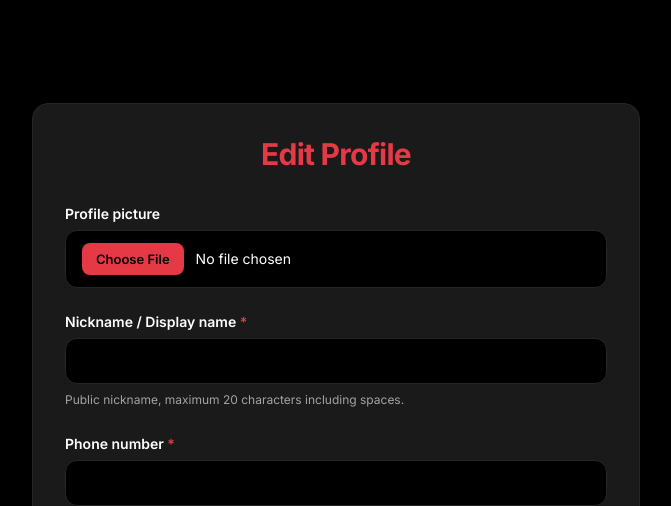
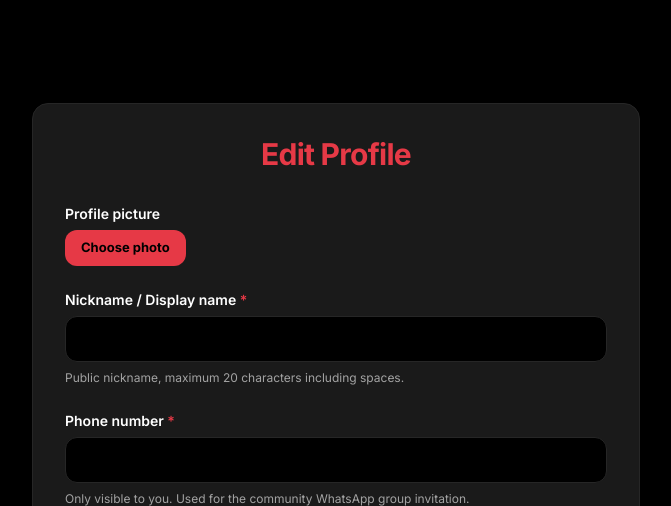
Before and after one commit to Drake-Designer/JamSession-Lab, a Django app: page /accounts/profile/edit/ in a window 1280 px wide. Shown: the part 73-579 px from the top of the page, without its empty margins (304-975 px from the left). Run offline with Django 5.2, Linux system fonts and the light colour scheme; the visitor is signed in with stand-in values (Sample User, id 1); some libraries are stand-ins or nearby versions.

Commit message:
Replace profile picture ClearableFileInput with a preview widget.
Show a circular image preview with Change photo and Remove controls instead of the raw Cloudinary Currently URL link, on both the public edit form and admin.

```diff
--- a/accounts/forms.py
+++ b/accounts/forms.py
@@ -12,6 +12,7 @@
 from .constants import County, Instrument, MusicGenre, TOWNS_BY_COUNTY
 from .models import User
 from .validators import validate_minimum_age, validate_profile_picture
+from .widgets import ProfilePictureInput
 
 # Shared Tailwind classes so every input matches the brand-dark style.
 TEXT_INPUT_CLASSES = (
@@ -302,8 +303,8 @@
             "town_city",
         )
         widgets = {
-            "profile_picture": forms.ClearableFileInput(
-                attrs={"class": TEXT_INPUT_CLASSES, "accept": "image/*,.heic,.heif"},
+            "profile_picture": ProfilePictureInput(
+                attrs={"accept": "image/*,.heic,.heif"},
             ),
             "display_name": forms.TextInput(attrs={"class": TEXT_INPUT_CLASSES}),
             "bio": forms.Textarea(attrs={"class": TEXT_INPUT_CLASSES, "rows": 5}),
--- /dev/null
+++ b/accounts/static/accounts/css/profile_picture_widget.css
@@ -0,0 +1,101 @@
+/* Profile picture ClearableFileInput — preview, Change photo, Remove */
+
+.profile-picture-widget {
+    display: flex;
+    flex-wrap: wrap;
+    align-items: center;
+    gap: 1rem 1.25rem;
+}
+
+.profile-picture-widget__current {
+    display: flex;
+    flex-direction: column;
+    align-items: center;
+    gap: 0.5rem;
+}
+
+.profile-picture-widget__preview {
+    width: 6rem;
+    height: 6rem;
+    border-radius: 9999px;
+    object-fit: cover;
+    border: 2px solid #404040;
+    background: #000000;
+}
+
+.profile-picture-widget__upload {
+    display: flex;
+    flex-direction: column;
+    gap: 0.5rem;
+}
+
+.profile-picture-widget__file-input {
+    position: absolute;
+    width: 1px;
+    height: 1px;
+    padding: 0;
+    margin: -1px;
+    overflow: hidden;
+    clip: rect(0, 0, 0, 0);
+    white-space: nowrap;
+    border: 0;
+}
+
+.profile-picture-widget__change,
+.profile-picture-widget__remove-label {
+    display: inline-flex;
+    align-items: center;
+    justify-content: center;
+    border-radius: 0.75rem;
+    padding: 0.5rem 1rem;
+    font-size: 0.8125rem;
+    font-weight: 700;
+    cursor: pointer;
+    transition: background-color 0.15s ease, border-color 0.15s ease, color 0.15s ease;
+}
+
+.profile-picture-widget__change {
+    border: none;
+    background: #e63946;
+    color: #000000;
+}
+
+.profile-picture-widget__change:hover {
+    background: #c1121f;
+}
+
+.profile-picture-widget__remove {
+    display: inline-flex;
+    margin: 0;
+    cursor: pointer;
+}
+
+.profile-picture-widget__clear-checkbox {
+    position: absolute;
+    width: 1px;
+    height: 1px;
+    padding: 0;
+    margin: -1px;
+    overflow: hidden;
+    clip: rect(0, 0, 0, 0);
+    white-space: nowrap;
+    border: 0;
+}
+
+.profile-picture-widget__remove-label {
+    border: 1px solid #404040;
+    background: transparent;
+    color: #a3a3a3;
+}
+
+.profile-picture-widget__remove:hover .profile-picture-widget__remove-label,
+.profile-picture-widget__clear-checkbox:focus-visible + .profile-picture-widget__remove-label {
+    border-color: #e63946;
+    color: #e63946;
+}
+
+.profile-picture-widget__clear-checkbox:checked + .profile-picture-widget__remove-label {
+    border-color: #e63946;
+    background: rgba(230, 57, 70, 0.15);
+    color: #e63946;
+}
--- a/accounts/templates/accounts/profile_edit.html
+++ b/accounts/templates/accounts/profile_edit.html
@@ -5,6 +5,7 @@
 
 {% block extra_head %}
     <link rel="stylesheet" href="{% static 'accounts/css/forms.css' %}">
+    <link rel="stylesheet" href="{% static 'accounts/css/profile_picture_widget.css' %}">
 {% endblock %}
 
 {% block content %}
--- /dev/null
+++ b/accounts/templates/accounts/widgets/profile_picture_input.html
@@ -0,0 +1,45 @@
+{# Custom clearable image input — preview + Change/Remove, never a raw URL link. #}
+<div class="profile-picture-widget">
+    {% if widget.is_initial and widget.preview_url %}
+    <div class="profile-picture-widget__current">
+        <img
+            src="{{ widget.preview_url }}"
+            alt="{% if widget.attrs.alt %}{{ widget.attrs.alt }}{% else %}Current profile photo{% endif %}"
+            class="profile-picture-widget__preview"
+            width="96"
+            height="96"
+        >
+        {% if not widget.required %}
+        <label class="profile-picture-widget__remove" for="{{ widget.checkbox_id }}">
+            <input
+                type="checkbox"
+                name="{{ widget.checkbox_name }}"
+                id="{{ widget.checkbox_id }}"
+                class="profile-picture-widget__clear-checkbox"
+                {% if widget.attrs.disabled %}disabled{% endif %}
+                {% if widget.attrs.checked %}checked{% endif %}
+            >
+            <span class="profile-picture-widget__remove-label">{{ widget.clear_checkbox_label }}</span>
+        </label>
+        {% endif %}
+    </div>
+    {% endif %}
+
+    <div class="profile-picture-widget__upload">
+        <label class="profile-picture-widget__change" for="{{ widget.attrs.id }}">
+            {% if widget.is_initial %}{{ widget.input_text }}{% else %}Choose photo{% endif %}
+        </label>
+        <input
+            type="{{ widget.type }}"
+            name="{{ widget.name }}"
+            class="profile-picture-widget__file-input{% if widget.attrs.class %} {{ widget.attrs.class }}{% endif %}"
+            {% for name, value in widget.attrs.items %}
+                {% if name != "class" and name != "checked" %}
+                    {% if value is not False %}
+                        {{ name }}{% if value is not True %}="{{ value }}"{% endif %}
+                    {% endif %}
+                {% endif %}
+            {% endfor %}
+        >
+    </div>
+</div>
--- /dev/null
+++ b/accounts/widgets.py
@@ -0,0 +1,39 @@
+from django.forms.widgets import ClearableFileInput
+from django.template.loader import render_to_string
+from django.utils.safestring import mark_safe
+from django.utils.translation import gettext_lazy as _
+
+from jamsession.cloudinary_delivery import web_image_url
+
+
+class ProfilePictureInput(ClearableFileInput):
+    """
+    Clearable file input that shows a circular image preview instead of the
+    raw Cloudinary "Currently: <url>" link from Django's default widget.
+    """
+
+    clear_checkbox_label = _("Remove")
+    input_text = _("Change photo")
+    initial_text = _("Current photo")
+    template_name = "accounts/widgets/profile_picture_input.html"
+
+    def get_context(self, name, value, attrs):
+        context = super().get_context(name, value, attrs)
+        preview_url = ""
+        if self.is_initial(value):
+            preview_url = web_image_url(
+                value,
+                width=200,
+                height=200,
+                crop="fill",
+            )
+        context["widget"]["preview_url"] = preview_url
+        return context
+
+    def render(self, name, value, attrs=None, renderer=None):
+        """
+        Render via the project template loader so we do not need to change
+        FORM_RENDERER / django.forms for a single custom widget.
+        """
+        context = self.get_context(name, value, attrs)
+        return mark_safe(render_to_string(self.template_name, context))
```
Also changed, not shown: accounts/admin.py (+9 -0 lines), accounts/tests.py (+75 -0 lines).
